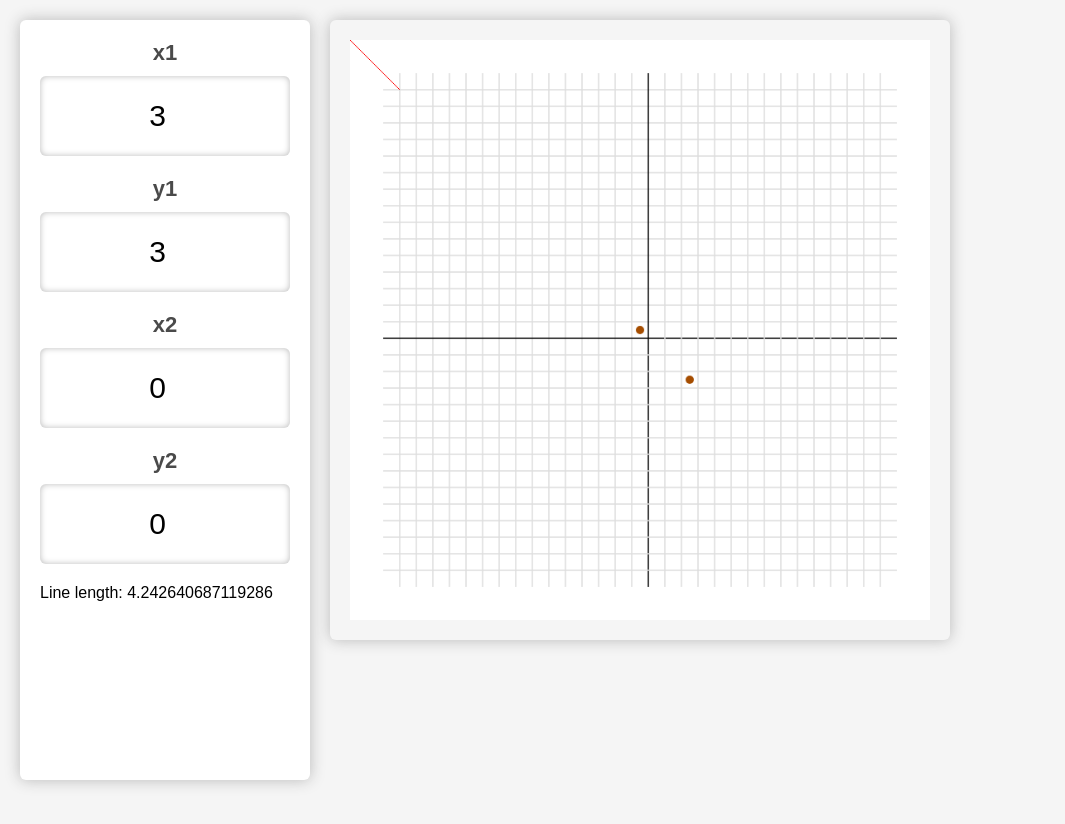
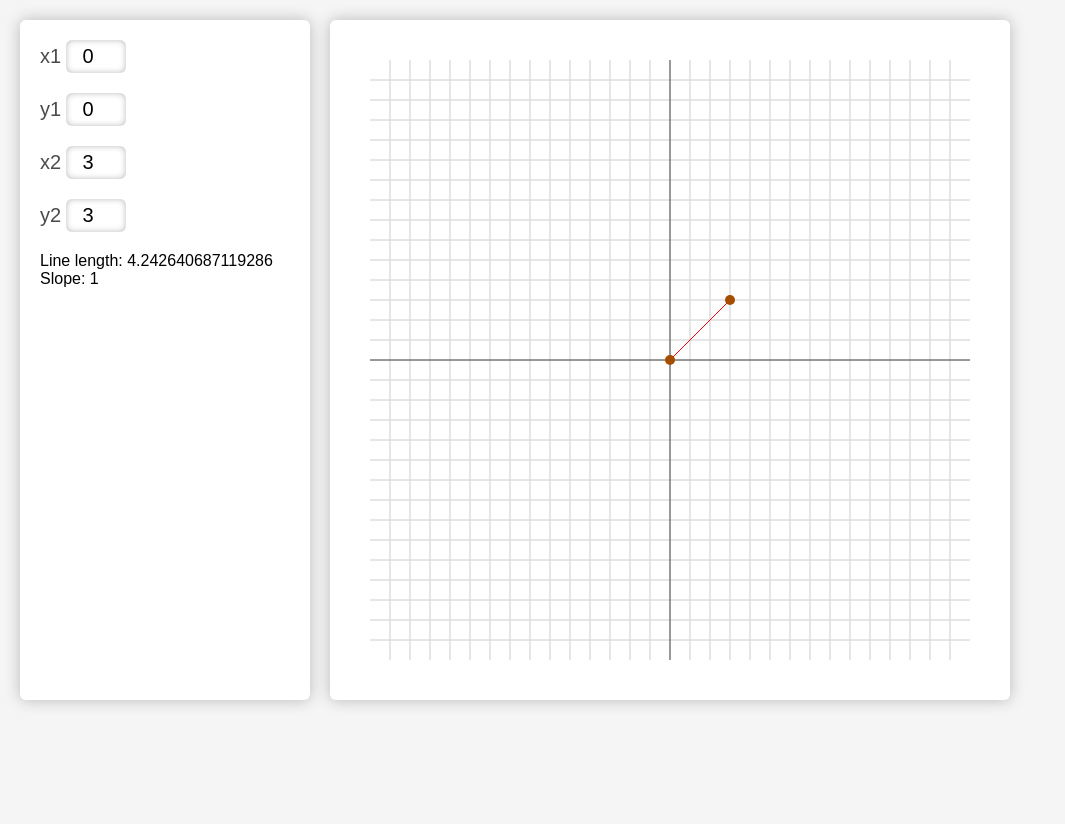
Before and after one commit to gkarapeev/distance-calc, a plain HTML site: page index.html in a window 1280 px wide. Shown: the whole page, without its empty margins (0-1065 px from the left). Before the commit the page ends 800 px from the top, so only its background shows below. Drawn offline with Linux system fonts and the light colour scheme.

Commit message:
feat: OK make the thing actually work

```diff
--- a/index.html
+++ b/index.html
@@ -31,8 +31,10 @@
         <input type="number" class="param-input" id="y2" />
       </div>
       Line length: <span id="line-length"></span>
+      <br />
+      Slope: <span id="slope"></span>
     </div>
-    <canvas id="canvas"> </canvas>
+    <canvas id="canvas"></canvas>
     <script src="script.js"></script>
   </body>
 </html>
--- a/script.js
+++ b/script.js
@@ -1,5 +1,3 @@
-// MASSIVE TODO: IMPLEMENT SMOETHING DECENT WHICH OFFSETS THE ORIGIN TO THE CENTER OF THE GRID. THE CURRENT SHIT IS RUBBISH.
-
 // Element references
 // Inputs
 const x1_input = document.getElementById("x1");
@@ -11,19 +9,26 @@ const y2_input = document.getElementById("y2");
 const canvas = document.getElementById("canvas");
 const ctx = canvas.getContext("2d");
 
-// Result
+// Results
 const lineLength = document.getElementById("line-length");
+const slope = document.getElementById("slope");
 
 // Variables
 let lineCount = 31;
 let gridSpacing = 20;
 let pointRadius = 5;
-let gridPadding = 40;
+let gridOffsetFromEdge = 40;
 
-let x1 = 3;
-let y1 = 3;
-let x2 = 0;
-let y2 = 0;
+const CANVAS_SIZE = 680;
+canvas.width = CANVAS_SIZE;
+canvas.height = CANVAS_SIZE;
+canvas.style.width = CANVAS_SIZE + "px";
+canvas.style.height = CANVAS_SIZE + "px";
+
+let x1 = 0;
+let y1 = 0;
+let x2 = 3;
+let y2 = 3;
 
 // Init input values
 x1_input.value = x1;
@@ -52,50 +57,57 @@ y2_input.addEventListener("input", (e) => {
     draw();
 });
 
-function draw() {
-    drawBackground();
-    drawGrid();
-    drawPoints();
-    drawLine();
+function drawBackground() {
+    ctx.fillStyle = "white";
+    ctx.fillRect(0, 0, canvas.width, canvas.height);
 }
 
-canvas.width = canvas.offsetWidth + gridPadding * 2;
-canvas.height = canvas.offsetHeight + gridPadding * 2;
+function drawGrid() {
+    const lineLength = CANVAS_SIZE - gridOffsetFromEdge;
+    ctx.strokeStyle = "#ddd";
 
-draw();
+    for (let i = 1; i < lineCount - 1; i++) {
+        let start = i * gridSpacing + gridOffsetFromEdge;
 
-function drawGrid() {
-
-    for (let i = 1; i <= lineCount - 1; i++) {
-        let start = i * gridSpacing + gridPadding;
-
-        if (i === (lineCount - 1) / 2 + 1) {
-            ctx.strokeStyle = "black";
-        } else {
-            ctx.strokeStyle = "#ddd";
+        /**
+         * Skip middle lines and draw them black at the end,
+         * so that they're on top of the grey ones
+         */
+        if (i === (lineCount - 1) / 2) {
+            continue;
         }
-
-        const lineLength = canvas.width - gridPadding;
 
         // Horizontal lines
         ctx.beginPath();
-        ctx.moveTo(gridPadding, start);
+        ctx.moveTo(gridOffsetFromEdge, start);
         ctx.lineTo(lineLength, start);
         ctx.closePath();
         ctx.stroke();
 
         // Vertical lines
         ctx.beginPath();
-        ctx.moveTo(start, gridPadding);
+        ctx.moveTo(start, gridOffsetFromEdge);
         ctx.lineTo(start, lineLength);
         ctx.closePath();
         ctx.stroke();
     }
-}
 
-function drawBackground() {
-    ctx.fillStyle = "white";
-    ctx.fillRect(0, 0, canvas.width, canvas.height);
+    ctx.strokeStyle = "#777";
+    let start = ((lineCount - 1) / 2) * gridSpacing + gridOffsetFromEdge;
+
+    // Horizontal center line
+    ctx.beginPath();
+    ctx.moveTo(gridOffsetFromEdge, start);
+    ctx.lineTo(lineLength, start);
+    ctx.closePath();
+    ctx.stroke();
+
+    // Vertical center line
+    ctx.beginPath();
+    ctx.moveTo(start, gridOffsetFromEdge);
+    ctx.lineTo(start, lineLength);
+    ctx.closePath();
+    ctx.stroke();
 }
 
 function drawPoints() {
@@ -103,33 +115,55 @@ function drawPoints() {
 
     // Draw point 1
     ctx.beginPath();
-    ctx.arc(gridSpacing * x1 + canvas.width / 2, gridSpacing * y1 + canvas.width / 2, pointRadius, 0, 360);
+    ctx.arc(gridSpacing * x1 + canvas.width / 2, gridSpacing * y1 * -1 + canvas.width / 2, pointRadius, 0, 360);
     ctx.closePath();
     ctx.fill();
 
     // Draw point 2
     ctx.beginPath();
-    ctx.arc(gridSpacing * x2 + canvas.width / 2, gridSpacing * y2 + canvas.width / 2, pointRadius, 0, 360);
+    ctx.arc(gridSpacing * x2 + canvas.width / 2, gridSpacing * y2 * -1 + canvas.width / 2, pointRadius, 0, 360);
     ctx.closePath();
     ctx.fill();
 }
 
-function drawLine() {
+function drawConnectingLine() {
     const x_1 = x1 * gridSpacing;
     const y_1 = y1 * gridSpacing;
     const x_2 = x2 * gridSpacing;
     const y_2 = y2 * gridSpacing;
 
     ctx.strokeStyle = "red";
+
+    const centerLocation = CANVAS_SIZE / 2;
+
+    ctx.save();
+    ctx.translate(centerLocation, centerLocation);
     ctx.beginPath();
-    ctx.moveTo(x_1, y_1);
-    ctx.lineTo(x_2, y_2);
+    ctx.moveTo(x_1, y_1 * -1);
+    ctx.lineTo(x_2, y_2 * -1);
     ctx.closePath();
     ctx.stroke();
+    ctx.restore();
 
+    drawResults(x_1, y_1, x_2, y_2);
+}
+
+function drawResults(x_1, y_1, x_2, y_2) {
     // Calc the resulting line length
-    const delta_x = Math.abs(x_1 - x_2);
-    const delta_y = Math.abs(y_1 - y_2);
+    const delta_x = x_2 - x_1;
+    const delta_y = y_2 - y_1;
     const diagonal = Math.sqrt(delta_x ** 2 + delta_y ** 2)
     lineLength.innerHTML = diagonal / gridSpacing;
+
+    // Calc the slope
+    slope.innerHTML = delta_y / delta_x;
 }
+
+function draw() {
+    drawBackground();
+    drawGrid();
+    drawConnectingLine();
+    drawPoints();
+}
+
+draw();
--- a/styles.css
+++ b/styles.css
@@ -6,15 +6,21 @@ body {
 
 body {
   margin: 0;
+  padding: 20px;
   display: flex;
+  align-items: flex-start;;
   background: whitesmoke;
+}
+
+body > :first-child {
+  margin-right: 20px;
 }
 
 #params {
   width: 250px;
+  height: 640px;
   box-shadow: 0 0px 15px 0 #b9b9b9;
   padding: 20px;
-  margin: 20px;
   border-radius: 6px;
   background: white;
 }
@@ -22,44 +28,23 @@ body {
 .param {
 }
 
-.param-checkbox {
-  display: flex;
-  align-items: center;
-  justify-content: center;
-}
-
 .param-label {
-  display: block;
-  margin-bottom: 10px;
-  font-size: 22px;
+  font-size: 20px;
   color: #4a4a4a;
-  font-weight: 600;
+  font-weight: 400;
   text-align: center;
 }
 
-.param-label-checkbox {
-  margin: 0;
-}
-
 .param-input {
-  display: block;
-  height: 50px;
-  width: calc(100% - 30px);
-  padding: 15px;
+  width: 50px;
+  padding: 5px;
   border: none;
   border-radius: 6px;
   box-shadow: inset 0 0 6px 0 #bbbbbb;
   transition: box-shadow 0.23s ease-out;
-  font-size: 30px;
+  font-size: 20px;
   text-align: center;
   margin-bottom: 20px;
-}
-
-.param-checkbox-input {
-  margin: 0;
-  margin-left: 20px;
-  height: 30px;
-  width: 30px;
 }
 
 .param-input:focus {
@@ -68,11 +53,6 @@ body {
 }
 
 #canvas {
-  width: 580px;
-  height: 580px;
-  margin: 20px;
-  padding: 20px;
-  margin-left: 0;
   box-shadow: 0 0px 15px 0 #b9b9b9;
   border-radius: 6px;
 }
```
